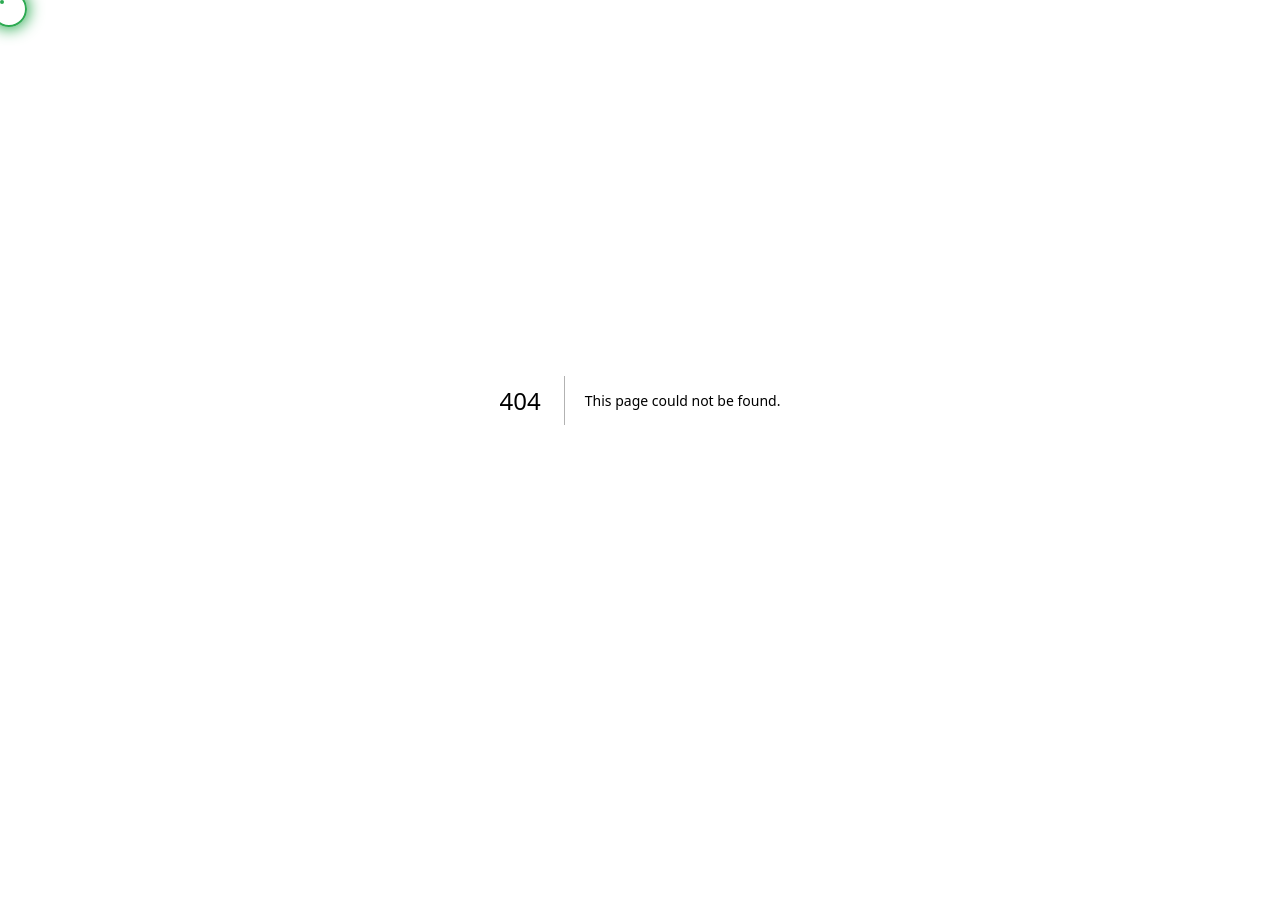
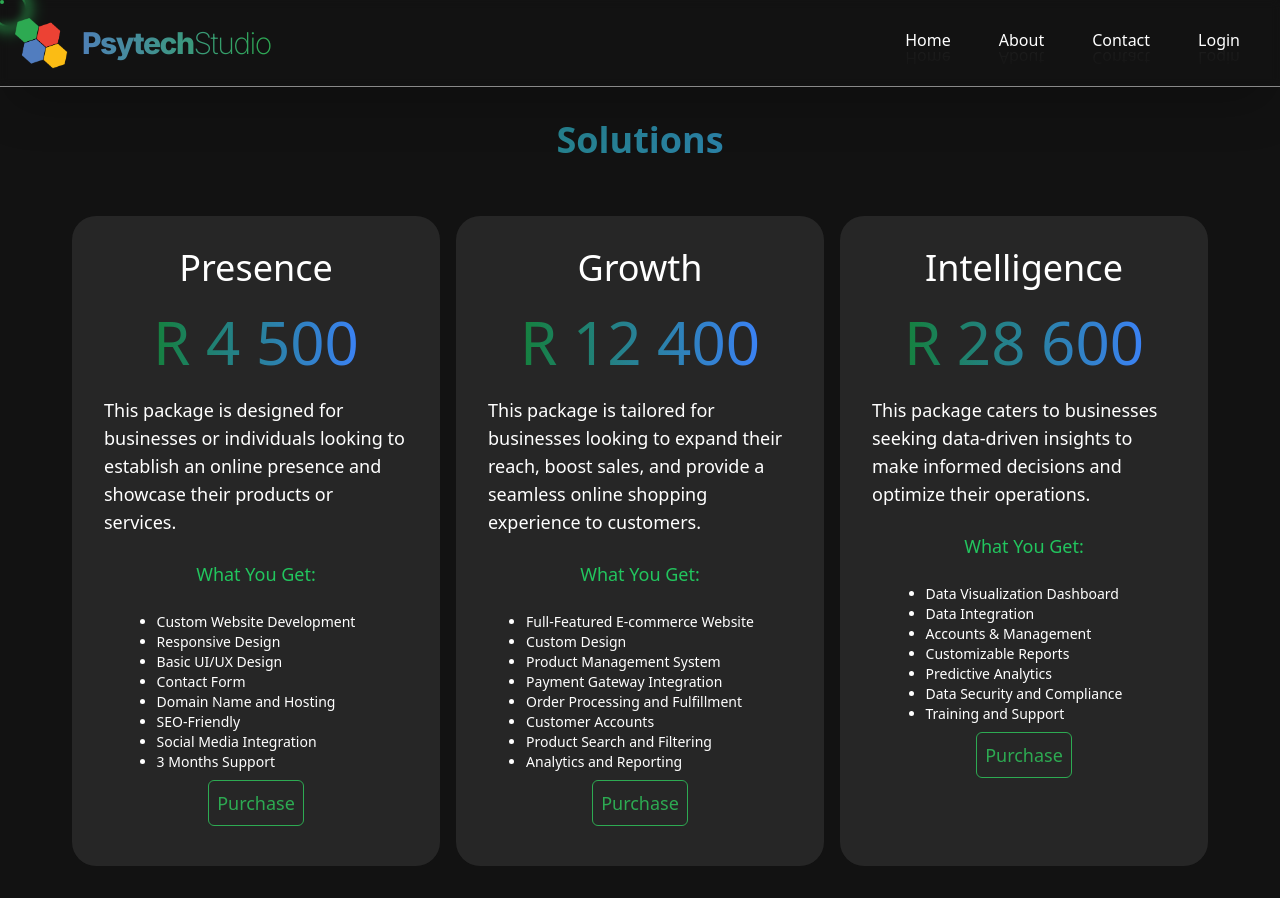
Before and after one commit to christiaan-fourie/psytech, a Next.js app: page /solutions/packages in a window 1280 px wide. Before the commit this address had no page. Before the commit the page ends 800 px from the top, so only its background shows below. Built offline with nearby package versions, Linux system fonts and the light colour scheme.

Commit message:
Create page.jsx

```diff
--- /dev/null
+++ b/app/solutions/packages/page.jsx
@@ -0,0 +1,16 @@
+import Header from '@/components/Header/Header'
+import PriceCards from '@/components/PriceCards/PriceCards'
+import React from 'react'
+
+const Packages = () => {
+  return (
+    <div>
+        <Header />
+        <div className='pt-24'>
+            <PriceCards />
+        </div>
+    </div>
+  )
+}
+
+export default Packages
```
